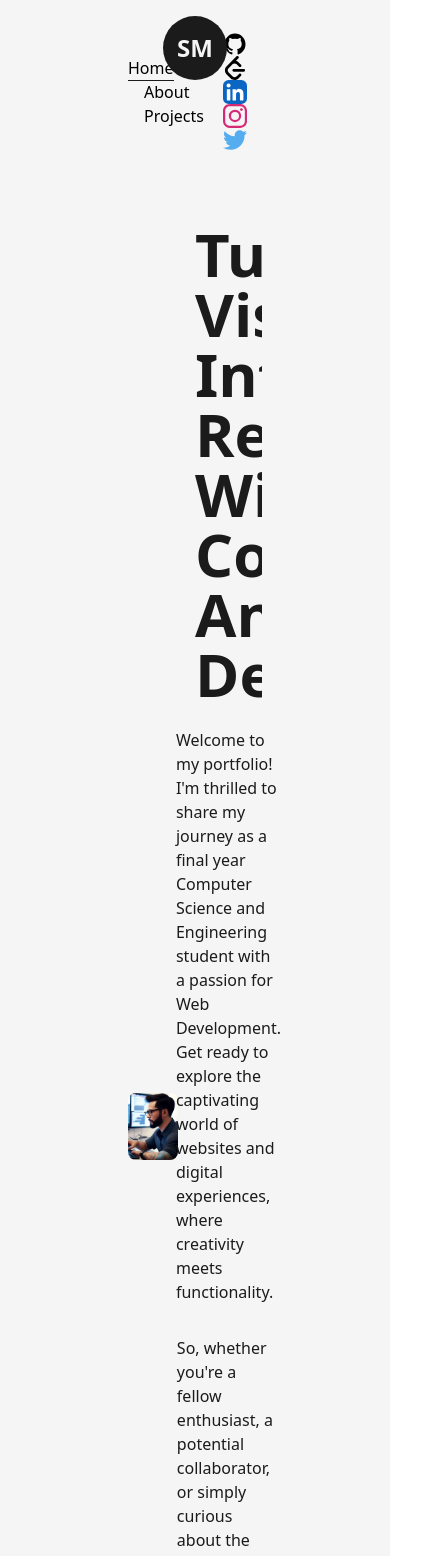
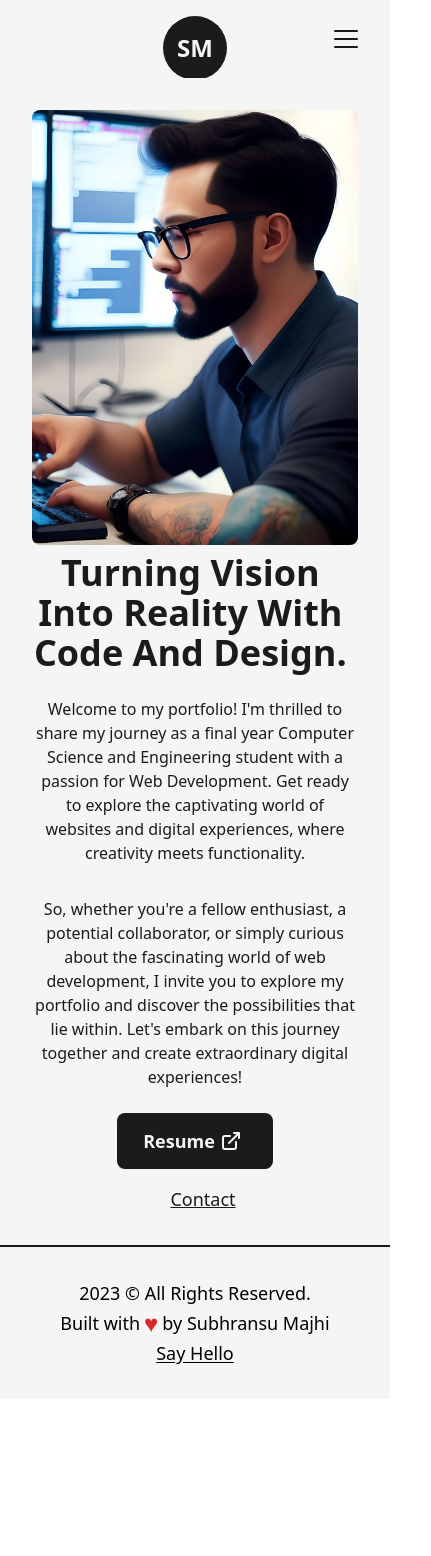
Before and after one commit to SUBS2905/portfolio-website, a Next.js app: page / in a window 390 px wide. Shown: the top 1556 px of the page, 431 px wide, since content can reach past the window. After the commit the page ends 1399 px from the top, so only its background shows below. Built offline with nearby package versions, Linux system fonts and the light colour scheme.

Commit message:
responsive design

```diff
--- a/src/components/AnimatedText.js
+++ b/src/components/AnimatedText.js
@@ -30,7 +30,7 @@ const AnimatedText = ({ text, className = "" }) => {
   return (
     <div className="w-full mx-auto py-2 flex items-center justify-center text-center overflow-hidden">
       <motion.h1
-        className={`inline-block w-full text-dark font-bold capitalize text-6xl ${className}`}
+        className={`inline-block w-full text-dark font-bold capitalize text-4xl lg:text-6xl ${className}`}
         variants={quote}
         initial="initial"
         animate="animate"
--- a/src/components/Footer.js
+++ b/src/components/Footer.js
@@ -5,7 +5,7 @@ import Link from "next/link";
 const Footer = () => {
   return (
     <footer className="w-full border-t-2 border-solid border-dark fornt-medium text-lg ">
-      <Layout className="py-8 flex items-center justify-between ">
+      <Layout className="flex flex-col items-center justify-between lg:flex-row">
         <span>{new Date().getFullYear()} &copy; All Rights Reserved.</span>
         <div className="flex items-center">
           Built with{" "}
--- a/src/components/Layout.js
+++ b/src/components/Layout.js
@@ -2,7 +2,7 @@ import React from 'react'
 
 const Layout = ({children, className=""}) => {
   return (
-    <div className={`w-full h-full z-0 inline-block p-32 bg-light ${className}`}>
+    <div className={`w-full h-full z-0 inline-block p-8 bg-light lg:px-32 ${className}`}>
         {children}
     </div>
   )
--- a/src/components/LiIcon.js
+++ b/src/components/LiIcon.js
@@ -7,7 +7,7 @@ const LiIcon = ({ reference }) => {
     offset: ["center end", "center center"],
   });
   return (
-    <figure className="absolute left-14 stroke-dark">
+    <figure className="absolute hidden stroke-dark lg:left-14 lg:block">
       <svg width="75" height="75" viewBox="0 0 100 100">
         <circle
           cx="75"
--- a/src/components/NavBar.js
+++ b/src/components/NavBar.js
@@ -1,8 +1,14 @@
 import Link from "next/link";
-import React from "react";
+import React, { useState } from "react";
 import Logo from "./Logo";
 import { useRouter } from "next/router";
-import { TwitterIcon, GithubIcon, LinkedInIcon, InstagramIcon, LeetcodeIcon } from "./Icons";
+import {
+  TwitterIcon,
+  GithubIcon,
+  LinkedInIcon,
+  InstagramIcon,
+  LeetcodeIcon,
+} from "./Icons";
 import { motion } from "framer-motion";
 
 const CustomLink = ({ href, title, className = "" }) => {
@@ -23,17 +29,71 @@ const CustomLink = ({ href, title, className = "" }) => {
   );
 };
 
+const CustomMobileLink = ({ href, title, className = "", toggle }) => {
+  const router = useRouter();
+  const isActive = router.asPath === href;
+
+  const handleClick = () => {
+    toggle();
+    router.push(href);
+  };
+
+  return (
+    <button
+      href={href}
+      className={`${className} my-2 relative group`}
+      onClick={handleClick}
+    >
+      {title}
+      <span
+        className={`h-[2px] inline-block bg-white absolute w-0 left-0 -bottom-0.5
+      group-hover:w-full transition-[width] ease duration-300 ${
+        isActive ? "w-full" : "w-0"
+      }`}
+      >
+        &nbsp;
+      </span>
+    </button>
+  );
+};
+
 const NavBar = () => {
+  const [isOpen, setIsOpen] = useState(false);
+
+  const handleClick = () => {
+    setIsOpen(!isOpen);
+  };
+
   return (
-    <header className="w-full px-32 py-8 font-medium flex items-center justify-between">
+    <header className="w-full p-8 font-medium flex items-center justify-end lg:px-32 lg:justify-between">
+      <button
+        className="flex flex-col justify-center items-center lg:hidden"
+        onClick={handleClick}
+      >
+        <span
+          className={`bg-dark block h-0.5 w-6 rounded-sm transition-all duration-300 ease-out ${
+            isOpen ? "rotate-45 translate-y-1.5" : "-translate-y-0.5"
+          }`}
+        ></span>
+        <span
+          className={`bg-dark block h-0.5 w-6 rounded-sm transition-all duration-300 ease-out my-1 ${
+            isOpen ? "opacity-0" : "opacity-1"
+          }`}
+        ></span>
+        <span
+          className={`bg-dark block h-0.5 w-6 rounded-sm transition-all duration-300 ease-out ${
+            isOpen ? "-rotate-45 -translate-y-1.5" : "translate-y-0.5"
+          }`}
+        ></span>
+      </button>
+
+      {/* Navbar for large screens */}
+      <div className="w-full justify-between items-center hidden lg:flex">
         <nav>
           <CustomLink href="/" title="Home" className="mr-4 " />
           <CustomLink href="/about" title="About" className="mx-4" />
           <CustomLink href="/projects" title="Projects" className="ml-4" />
         </nav>
-      <div className="absolute left-[50%] top-2 translate-x-[-50%]">
-        <Logo />
-      </div>
         <nav className="flex justify-center items-center flex-wrap">
           <motion.a
             href="https://github.com/SUBS2905"
@@ -81,6 +141,81 @@ const NavBar = () => {
             <TwitterIcon />
           </motion.a>
         </nav>
+      </div>
+
+      {/*Navbar for Smaller Screens */}
+      {isOpen && (
+        <div className="min-w-[70vw] flex flex-col gap-6 justify-between items-center fixed top-1/2 left-1/2 -translate-x-1/2 -translate-y-1/2 z-10 bg-gray-800/80 rounded-lg backdrop-blur-md py-20">
+          <nav className="flex flex-col items-center justify-center text-white">
+            <CustomMobileLink
+              href="/"
+              title="Home"
+              toggle={handleClick}
+            />
+            <CustomMobileLink
+              href="/about"
+              title="About"
+              toggle={handleClick}
+            />
+            <CustomMobileLink
+              href="/projects"
+              title="Projects"
+              toggle={handleClick}
+            />
+          </nav>
+          <nav className="flex justify-center items-center flex-wrap">
+          <motion.a
+            href="https://github.com/SUBS2905"
+            target={"_blank"}
+            whileHover={{ y: -2 }}
+            whileTap={{ scale: 0.9 }}
+            className="w-6 mr-3 text-white"
+          >
+            <GithubIcon />
+          </motion.a>
+          <motion.a
+            href="https://leetcode.com/SUBS2905/"
+            target={"_blank"}
+            whileHover={{ y: -2 }}
+            whileTap={{ scale: 0.9 }}
+            className="w-6 mr-3"
+          >
+            <LeetcodeIcon />
+          </motion.a>
+          <motion.a
+            href="https://www.linkedin.com/in/subhransu-majhi/"
+            target={"_blank"}
+            whileHover={{ y: -2 }}
+            whileTap={{ scale: 0.9 }}
+            className="w-6 mr-3"
+          >
+            <LinkedInIcon />
+          </motion.a>
+          <motion.a
+            href="https://www.instagram.com/subhranshu_majhi/"
+            target={"_blank"}
+            whileHover={{ y: -2 }}
+            whileTap={{ scale: 0.9 }}
+            className="w-6 mr-3"
+          >
+            <InstagramIcon />
+          </motion.a>
+          <motion.a
+            href="https://twitter.com/SUBS2905"
+            target={"_blank"}
+            whileHover={{ y: -2 }}
+            whileTap={{ scale: 0.9 }}
+            className="w-6 mr-3"
+          >
+            <TwitterIcon />
+          </motion.a>
+        </nav>
+        </div>
+      )}
+
+      <div className="absolute left-[50%] top-2 translate-x-[-50%]">
+        <Logo />
+      </div>
     </header>
   );
 };
--- a/src/components/Skills.js
+++ b/src/components/Skills.js
@@ -4,7 +4,7 @@ import { motion } from "framer-motion";
 const Skill = ({ name, x, y }) => {
   return (
     <motion.div
-      className="flex items-center justify-center rounded-full font-semibold m bg-dark text-light py-3 px-6 shadow-dark cursor-pointer absolute"
+      className="flex items-center justify-center rounded-full font-semibold bg-transparent text-dark py-3 px-6 shadow-dark cursor-pointer absolute lg:bg-dark lg:text-light"
       whileHover={{ scale: 1.05 }}
       initial={{ x: 0, y: 0 }}
       whileInView={{ x: x, y: y }}
@@ -19,10 +19,10 @@ const Skill = ({ name, x, y }) => {
 const Skills = () => {
   return (
     <>
-      <h2 className="font-bold text-6xl mt-64 w-full text-center">Skills</h2>
+      <h2 className="font-bold text-4xl mt-28 w-full text-center lg:mt-64 lg:text-6xl">Skills</h2>
       <div className="w-full h-screen relative flex justify-center items-center rounded-full bg-circularLight">
         <motion.div
-          className="flex items-center justify-center rounded-full font-semibold m bg-dark text-light p-8 shadow-dark cursor-pointer"
+          className="hidden items-center justify-center rounded-full font-semibold bg-dark text-light p-8 shadow-dark cursor-pointer lg:flex"
           whileHover={{ scale: 1.05 }}
         >
           Skills
--- a/src/pages/index.js
+++ b/src/pages/index.js
@@ -16,24 +16,35 @@ export default function Home() {
       <TransitionEffect />
       <main className="flex items-center text-dark w-full min-h-screen">
         <Layout className="pt-8">
-          <div className="flex justify-between items-center w-full">
-            <div className="w-1/2">
+          <div className="flex flex-col justify-between items-center w-full lg:flex-row">
+            <div className="lg:w-1/2">
               <Image
                 src={profilePic}
                 alt=""
-                className="w-3/4 h-auto rounded-lg"
+                className="h-auto rounded-lg lg:w-3/4"
               />
             </div>
-            <div className="w-1/2 flex flex-col items-center self-center">
+            <div className="flex flex-col items-center self-center lg:w-1/2">
               <AnimatedText
                 text="Turning Vision Into Reality With Code And Design."
-                className="text-left"
+                className="text-center lg:text-left"
               />
-              <p className="my-4 text-base font-medium">
-              Welcome to my portfolio! I&apos;m thrilled to share my journey as a final year Computer Science and Engineering student with a passion for Web Development. Get ready to explore the captivating world of websites and digital experiences, where creativity meets functionality.
+              <p className="my-4 text-base font-medium text-center lg:text-left">
+                Welcome to my portfolio! I&apos;m thrilled to share my journey
+                as a final year Computer Science and Engineering student with a
+                passion for Web Development. Get ready to explore the
+                captivating world of websites and digital experiences, where
+                creativity meets functionality.
               </p>
-              <p className="my-4 text-base font-medium">So, whether you&apos;re a fellow enthusiast, a potential collaborator, or simply curious about the fascinating world of web development, I invite you to explore my portfolio and discover the possibilities that lie within. Let&apos;s embark on this journey together and create extraordinary digital experiences!</p>
-              <div className="flex items-center self-start mt-2">
+              <p className="my-4 text-base font-medium text-center lg:text-left">
+                So, whether you&apos;re a fellow enthusiast, a potential
+                collaborator, or simply curious about the fascinating world of
+                web development, I invite you to explore my portfolio and
+                discover the possibilities that lie within. Let&apos;s embark on
+                this journey together and create extraordinary digital
+                experiences!
+              </p>
+              <div className="flex flex-col items-center gap-4 mt-2 lg:flex-row lg:self-start lg:gap-0">
                 <Link
                   href="/resume.pdf"
                   target={"_blank"}
```
Also changed, not shown: src/components/Certifications.js (+4 -4 lines), src/components/Education.js (+5 -5 lines), src/pages/about.js (+4 -4 lines), src/pages/projects.js (+8 -8 lines), 1 other file (tests, documents, lock files or other folders). Lines whose indentation alone changed are shown as unchanged.
